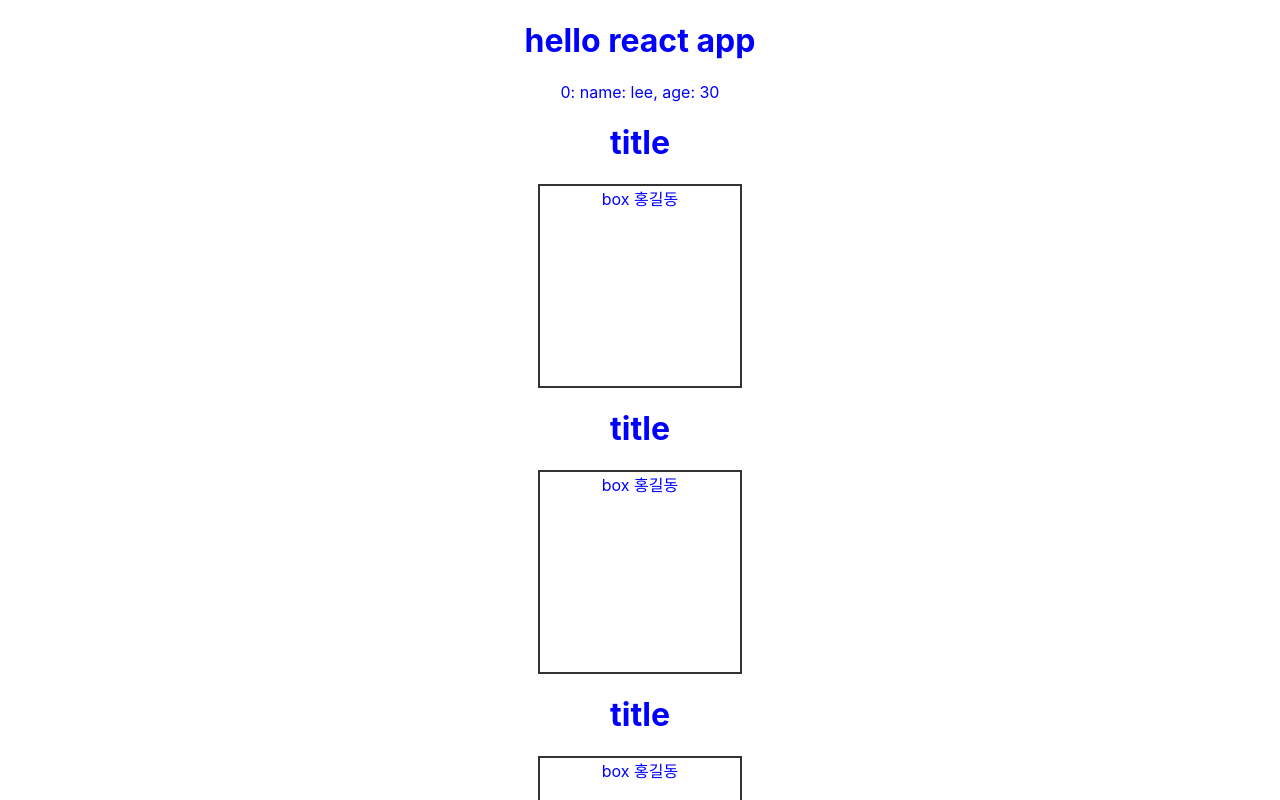
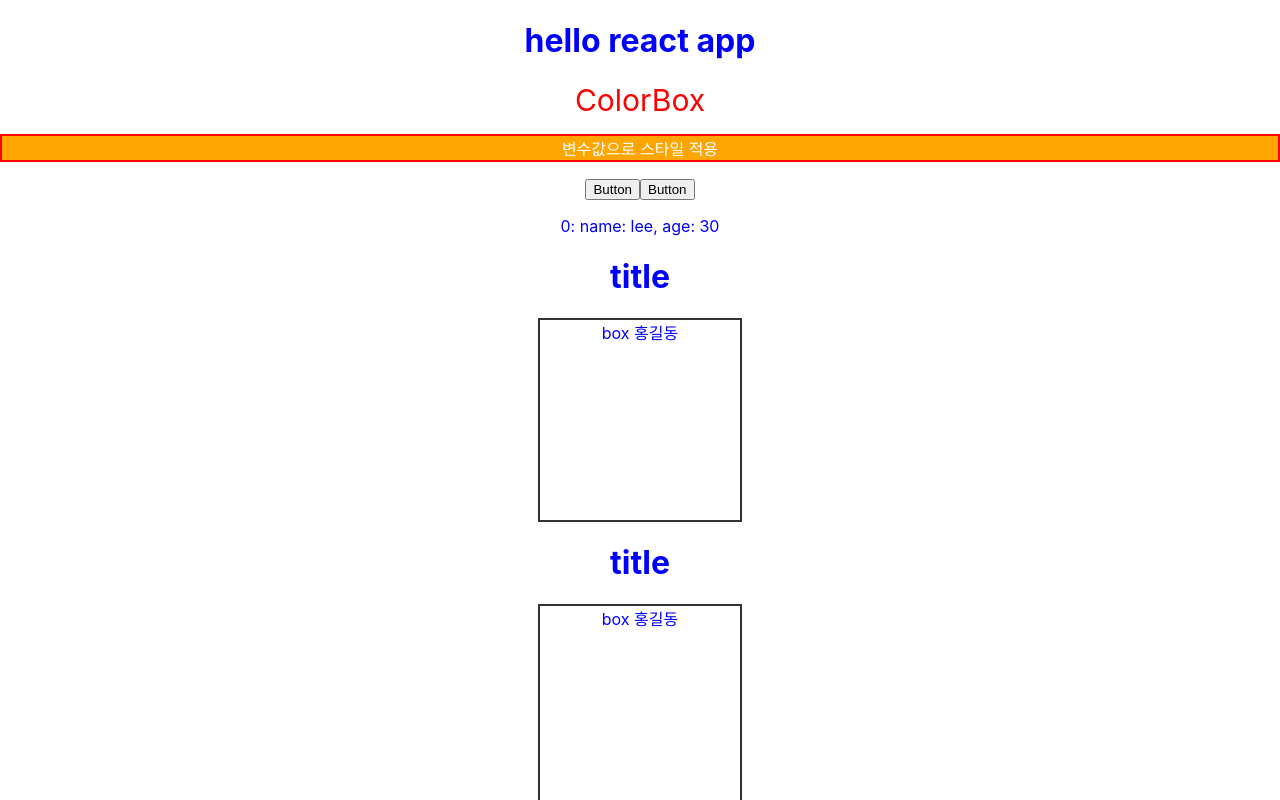
Before and after one commit to csslick/react-ex0406, a React (Create React App) app: page / in a window 1280 px wide. Shown: the top 800 px of the page. Built offline with nearby package versions, Linux system fonts and the light colour scheme.

Commit message:
style연습

```diff
--- a/src/App.js
+++ b/src/App.js
@@ -1,7 +1,7 @@
 // import logo from './logo.svg';
 import './App.css';
 import Box from './components/Box';
-
+import ColorBox from './components/ColorBox';
 function App() {
   let name = "hello";
   let data = [
@@ -9,14 +9,26 @@ function App() {
     { name: 'kim', age: 40}
   ];
 
+  const 함수 = () => {
+    alert('함수실행');
+  }
+
   return (
     <div className="App">
       <h1>{name} react app</h1>
+      <ColorBox />
+      {/* 외부 함수 호출 */}
+      <button onClick={함수}>Button</button>
+
+      {/* 안에다 함수 작성(익명함수) */}
+      <button onClick={() => {
+        alert('클릭했어요~');
+      }}>Button</button>
+
       <p>0: name: {data[0].name}, age: {data[0].age}</p>
       <Box />
       <Box />
-      <Box />
-      <Box />
+
     </div>
   );
 }
--- /dev/null
+++ b/src/components/ColorBox.jsx
@@ -0,0 +1,22 @@
+import React from 'react'
+
+export default function ColorBox() {
+    const style = {
+        backgroundColor: 'orange',
+        color: 'white',
+        border: '2px solid red',
+    }
+  return (
+    <>
+        {/* 인라인 스타일 */}
+        <div style={
+            {
+                color: "red",
+                fontSize: "30px"
+            }
+        }>ColorBox</div>
+        {/* 변수값으로 스타일 적용 */}
+        <p style={style}>변수값으로 스타일 적용</p>
+    </>
+  )
+}
```
